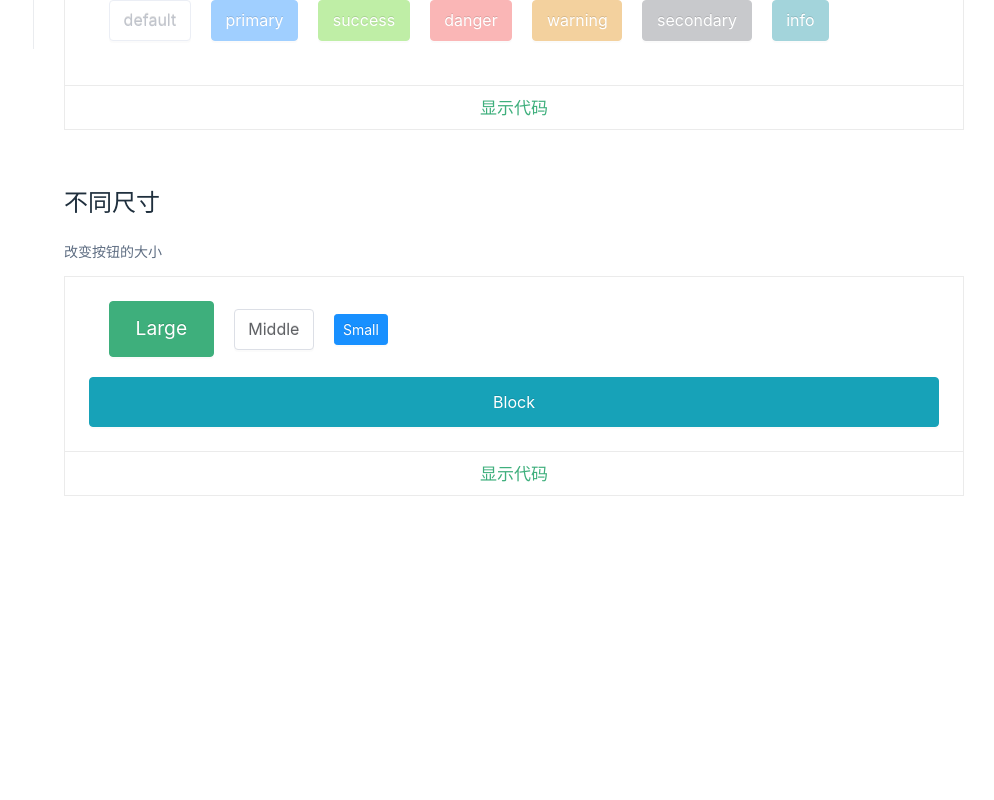
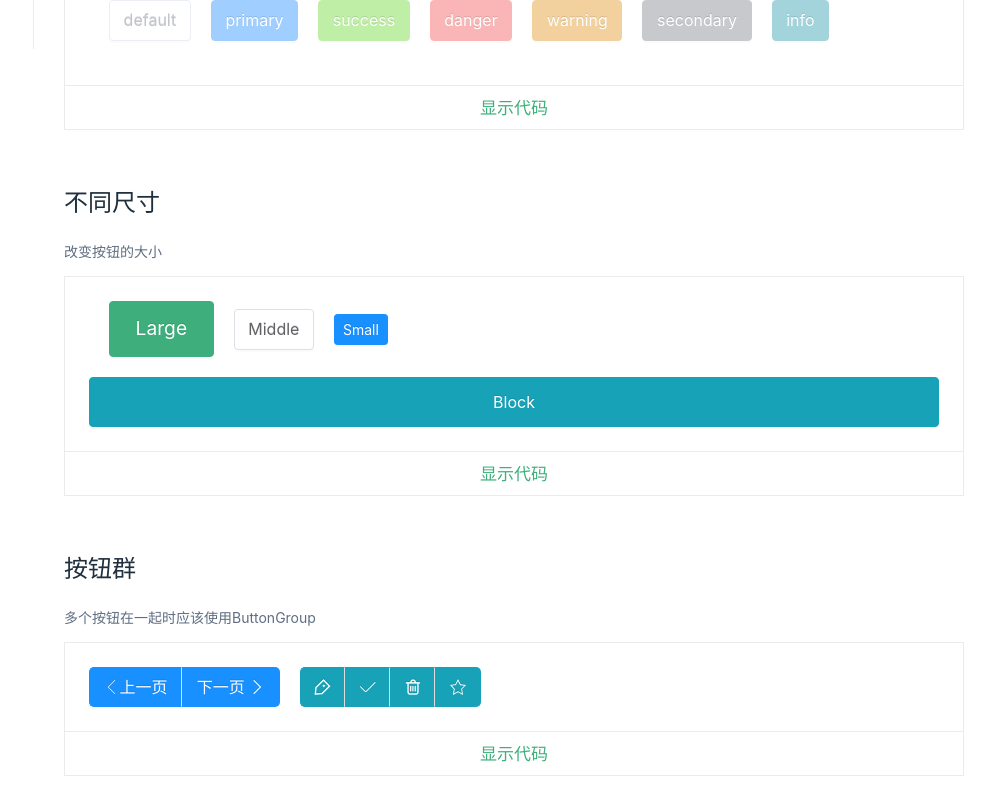
Before and after one commit to meowWhat/ReDark, a React (Create React App) app: page /docs/button in a window 1280 px wide. Shown: the part 751-1551 px from the top of the page, without its empty margins (286-1280 px from the left). Before the commit the page ends 1279 px from the top, so only its background shows below. Built offline with nearby package versions, Linux system fonts and the light colour scheme.

Commit message:
架构搭建完成 2020/03/30

```diff
--- a/src/App.tsx
+++ b/src/App.tsx
@@ -41,7 +41,7 @@ function App(props: any) {
             clearTimeout(time.current)
           }
         }, 1500)
-      }, 250)
+      }, 150)
     )
   })
 
--- /dev/null
+++ b/src/components/Button/Button-group/Button-group.less
@@ -0,0 +1,18 @@
+.rd-btn-group {
+  display: inline-block;
+  vertical-align: middle;
+
+  button {
+    border-radius: 0;
+    border-right: 1px solid #ddd;
+  }
+  button:first-child {
+    border-top-left-radius: 5px;
+    border-bottom-left-radius: 5px;
+  }
+  button:last-child {
+    border-right: 1px solid transparent;
+    border-top-right-radius: 5px;
+    border-bottom-right-radius: 5px;
+  }
+}
--- /dev/null
+++ b/src/components/Button/Button-group/Button-group.tsx
@@ -0,0 +1,12 @@
+/**@ButtonGroup 按钮群*/
+import React, { ReactNode } from 'react'
+import './Button-group.less'
+
+export default function(props: { children: ReactNode; [key: string]: any }) {
+  const { children, ...res } = props
+  return (
+    <div className="rd-btn-group" {...res}>
+      {children}
+    </div>
+  )
+}
--- a/src/components/Button/Button.tsx
+++ b/src/components/Button/Button.tsx
@@ -16,7 +16,6 @@ import './Button.less'
  * @size  按钮大小
  * @block 是否为块级按钮
  * @children 按钮内的text内容
- * @icon -----未完成
  */
 
 interface Button {
@@ -32,12 +31,10 @@ interface Button {
   href?: string
   onClick?: (event: React.MouseEvent) => void
   target?: '_blank' | '_self' | '_parent' | '_top'
-  loading?: boolean | { delay: number }
   shape?: 'circle' | 'round' | 'defalut'
   block?: boolean
   size?: 'large' | 'middle' | 'small'
   children?: string | any
-  icon?: boolean
   [key: string]: any
 }
 
--- a/src/components/DemoBox/DemoBox.less
+++ b/src/components/DemoBox/DemoBox.less
@@ -54,7 +54,11 @@
     }
   }
   .demo-box-code {
+    display: block;
     padding: 24px;
     border-top: 1px solid #ebebeb;
   }
+  .demo-box-code-hidden {
+    display: none;
+  }
 }
--- a/src/components/DemoBox/DemoBox.tsx
+++ b/src/components/DemoBox/DemoBox.tsx
@@ -26,7 +26,9 @@ export default function(props: DemoBox) {
       <p className="demo-desp">{desp}</p>
       <section className="demo-box">
         <section className="demo-box-component">{Components}</section>
-        {flag ? <section className="demo-box-code">{Code}</section> : <></>}
+        <section className={flag ? 'demo-box-code' : 'demo-box-code-hidden'}>
+          {Code}
+        </section>
         <div
           className={flag ? 'demo-box-hidden' : 'demo-box-open'}
           onClick={showCode}
--- a/src/components/index.tsx
+++ b/src/components/index.tsx
@@ -1,7 +1,8 @@
 import Button from './Button/Button'
+import ButtonGroup from './Button/Button-group/Button-group'
 import Footer from './Footer/Footer'
 import Progress from './Progress/Progress'
 import Sidebar from './Sidebar/Sidebar'
 import DemoBox from './DemoBox/DemoBox'
 
-export { Button, Footer, Progress, Sidebar, DemoBox }
+export { Button, ButtonGroup, Footer, Progress, Sidebar, DemoBox }
--- a/src/views/Docs/ButtonDocs/index.less
+++ b/src/views/Docs/ButtonDocs/index.less
@@ -5,3 +5,6 @@
     margin-left: 20px;
   }
 }
+.rd-btn-group {
+  margin-right: 20px;
+}
--- a/src/views/Docs/ButtonDocs/index.tsx
+++ b/src/views/Docs/ButtonDocs/index.tsx
@@ -2,7 +2,7 @@ import React, { cloneElement } from 'react'
 import './index.less'
 
 import { Route } from 'react-router-dom'
-import { Button, DemoBox } from '../../../components'
+import { Button, ButtonGroup, DemoBox } from '../../../components'
 
 import Marked from '../../../util/Marked'
 export default function() {
@@ -14,23 +14,30 @@ export default function() {
         desp="基础按钮的用法"
         Components={TypeButton()}
         Code={TypeButtonCode()}
-      ></DemoBox>
+      />
       <DemoBox
         title="禁用状态"
         desp="按钮不可用状态。"
         Components={DisabledButton()}
         Code={DisabledButtonCode()}
-      ></DemoBox>
+      />
       <DemoBox
         title="不同尺寸"
         desp="改变按钮的大小"
         Components={SizeButton()}
         Code={SizeButtonCode()}
-      ></DemoBox>
+      />
+      <DemoBox
+        title="按钮群"
+        desp="多个按钮在一起时应该使用ButtonGroup"
+        Components={Group()}
+        Code={GroupCode()}
+      />
     </Route>
   )
 }
 
+/* 要展示的初始化组件 */
 const basicComp = [
   <Button key="defalut">default</Button>,
   <Button type="primary" key="primary">
@@ -62,6 +69,7 @@ const iconClass = [
   'icon-connect'
 ]
 
+/* type属性展示 */
 const TypeButton = () => {
   return (
     <>
@@ -105,6 +113,7 @@ const TypeButtonCode = () => {
   )
 }
 
+/* disabled 属性展示 */
 const DisabledButton = () => {
   return (
     <>
@@ -126,6 +135,8 @@ const DisabledButtonCode = () => {
     ></Marked>
   )
 }
+
+/* size 属性展示 */
 const SizeButton = () => {
   return (
     <>
@@ -156,3 +167,49 @@ const SizeButtonCode = () => {
     ></Marked>
   )
 }
+
+/* 按钮群展示 */
+const Group = () => {
+  return (
+    <>
+      <ButtonGroup>
+        <Button type="primary">
+          <span className="iconfont icon-arrow_left"></span>上一页
+        </Button>
+        <Button type="primary">
+          下一页&nbsp;<span className="iconfont icon-xiangyou"></span>
+        </Button>
+      </ButtonGroup>
+
+      <ButtonGroup>
+        <Button type="info">
+          <span className={'iconfont' + ' ' + iconClass[1]}></span>
+        </Button>
+        <Button type="info">
+          <span className={'iconfont' + ' ' + iconClass[2]}></span>
+        </Button>
+        <Button type="info">
+          <span className={'iconfont' + ' ' + iconClass[3]}></span>
+        </Button>
+        <Button type="info">
+          <span className={'iconfont' + ' ' + iconClass[4]}></span>
+        </Button>
+      </ButtonGroup>
+    </>
+  )
+}
+
+const GroupCode = () => {
+  return (
+    <Marked
+      text={`<ButtonGroup>
+  <Button type="primary">
+    <span className="iconfont icon-arrow_left"></span>上一页
+  </Button>
+  <Button type="primary">
+    下一页&nbsp;<span className="iconfont icon-xiangyou"></span>
+  </Button>
+  </ButtonGroup>`}
+    ></Marked>
+  )
+}
```
